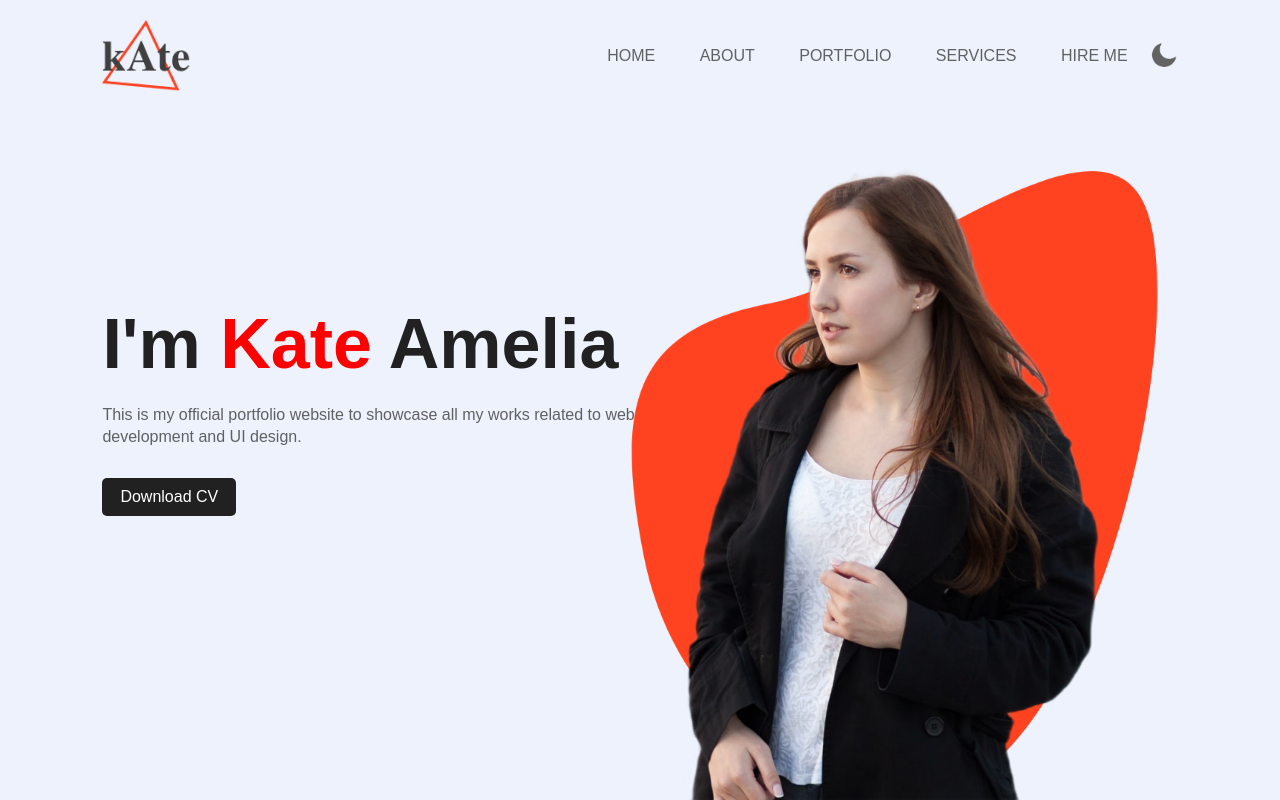
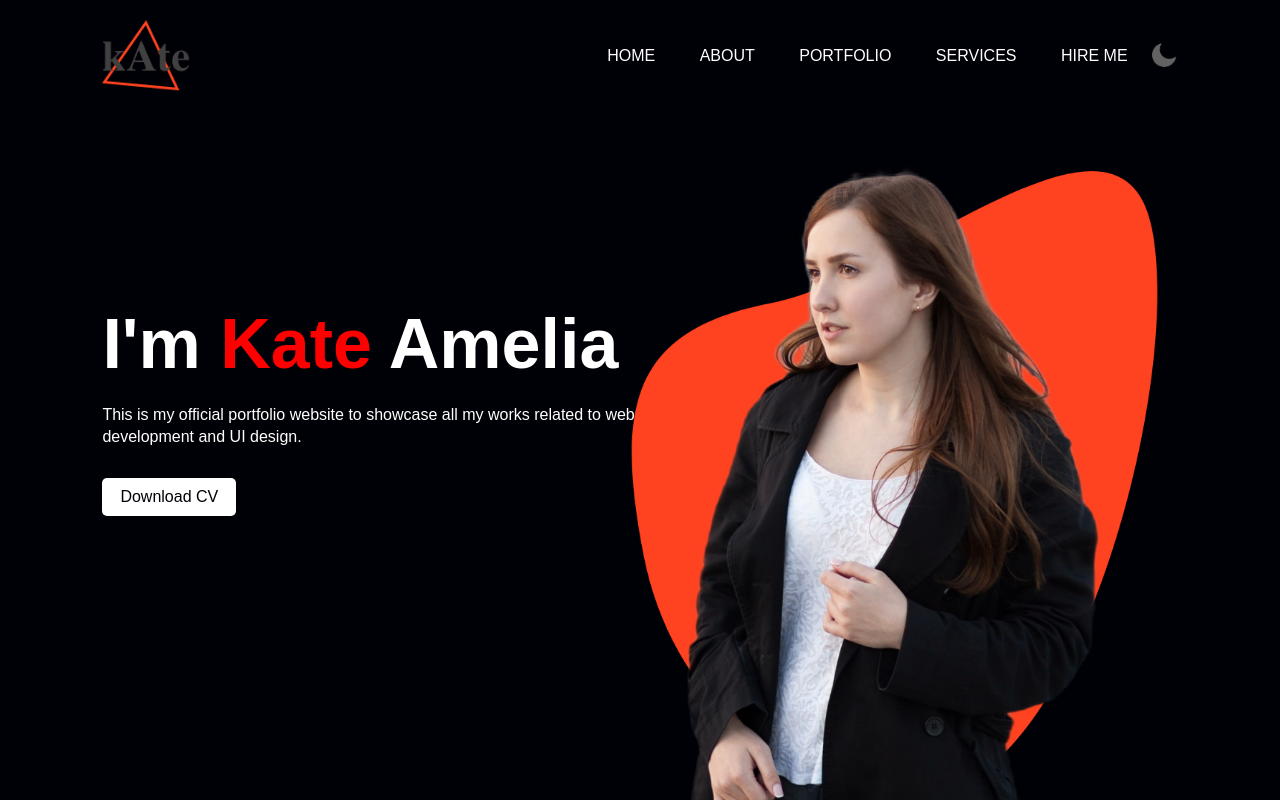
Before and after one commit to Jogbenle/Dark-theme-effect, a plain HTML site: page index.html in a window 1280 px wide. Drawn offline with Linux system fonts and the light colour scheme.

Commit message:
Add the variable's name at the place of color code

```diff
--- a/style.css
+++ b/style.css
@@ -12,8 +12,12 @@ nav ul{
     text-align: right;
 }
 :root{
-    --primary-color: #edf2fc;
-    --secondary-color: #212121;
+    /*--primary-color: #edf2fc;
+    --secondary-color): #212121;
+    */
+
+    --primary-color: #000106;
+    --secondary-color: #fff;
 }
 
 
@@ -21,7 +25,7 @@ nav ul{
 .hero{
     height: 100vh;
     width: 100%;
-    background: #edf2fc;
+    background: var(--primary-color);
     font-family: sans-serif;
     position: relative;
 }
@@ -44,7 +48,7 @@ nav ul li{
 }
 nav ul li a{
     text-decoration: none;
-    color: #606163;
+    color: var(--secondary-color);
 }
 nav ul li a:hover{
     color: #ff4321;
@@ -55,21 +59,21 @@ nav ul li a:hover{
 }
 .info h1{
     font-size: 70px;
-    color: #212121;
+    color: var(--secondary-color);
     margin-bottom: 20px;
 }
 span{
     color: red;
 }
 .info p{
-    color: #606163;
+    color: var(--secondary-color);
     line-height: 22px;
 }
 .info a{
-    background: #212121;
+    background: var(--secondary-color);
     padding: 10px 18px;
     text-decoration: none;
-    color: white;
+    color: var(--primary-color);
     display: inline-block;
     margin: 30px 0;
     border-radius: 5px;
@@ -101,7 +105,7 @@ span{
 }
 .social-links a{
     font-size: 30px;
-    color: #606163;
+    color: var(--secondary-color);
     margin-right: 20px;
 }
 .social-links a:hover{
```
